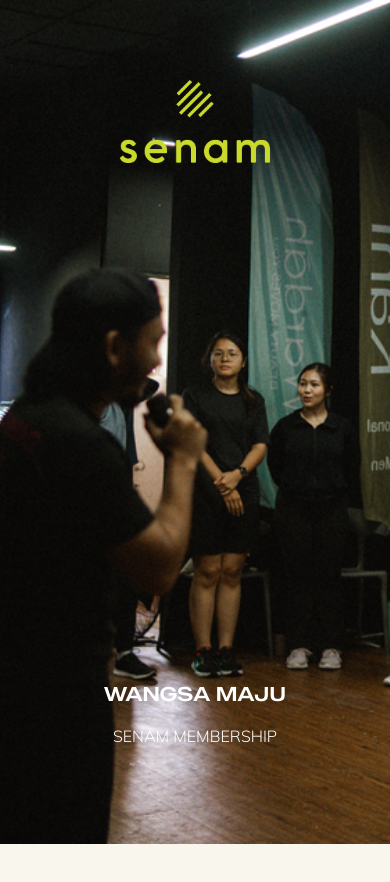
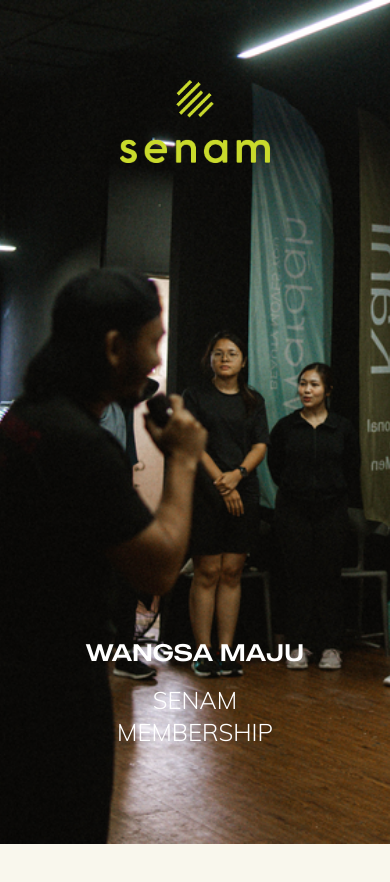
Before and after one commit to ifaridaiman/senamweb, a Next.js app: page /coming-soon in a window 390 px wide. Shown: the top 882 px of the page. Built offline with nearby package versions, Linux system fonts and the light colour scheme.

Commit message:
update code for deployment with fix typo

```diff
--- a/app/coming-soon/partials/section1.tsx
+++ b/app/coming-soon/partials/section1.tsx
@@ -17,8 +17,8 @@
         />
       </div>
       <div className="flex flex-col justify-center items-center">
-          <h1 className={`text-white text-xl md:text-5xl mb-4 ${outerSansRegular.className}`}>WANGSA MAJU</h1>
-          <h2 className={`text-white text-base md:text-4xl mb-4 ${mulishLight.className}`}>SENAM MEMBERSHIP</h2>
+          <h1 className={`text-white text-2xl text-center md:text-5xl mb-4 ${outerSansRegular.className}`}>WANGSA MAJU</h1>
+          <h2 className={`text-white text-2xl text-center md:text-4xl mb-4 ${mulishLight.className}`}>SENAM MEMBERSHIP</h2>
       </div>
     </section>
   );
--- a/app/coming-soon/partials/section2.tsx
+++ b/app/coming-soon/partials/section2.tsx
@@ -91,9 +91,9 @@
   };
 
   return (
-    <div className="md:max-w-[1600px] mx-auto" data-aos="fade-up">
+    <div className="md:max-w-[1600px] mx-auto text-black" data-aos="fade-up">
       <Toaster />
-      <div className="h-auto md:h-screen flex flex-col justify-top items-center py-28 px-8">
+      <div className="h-auto md:h-screen flex flex-col justify-top items-center py-28 px-8 ">
         <h2 className="text-6xl">BE THE FIRST TO KNOW</h2>
         <p className="text-4xl">WHEN SENAM PRE-SALE DROPS</p>
         <form onSubmit={handleSubmit} className="mt-20 w-full md:w-[800px]">
--- a/app/coming-soon/partials/section3.tsx
+++ b/app/coming-soon/partials/section3.tsx
@@ -4,7 +4,7 @@
 
 const Section3 = () => {
   return (
-    <div className="md:max-w-[1600px] mx-auto" data-aos="fade-up">
+    <div className="md:max-w-[1600px] mx-auto text-black" data-aos="fade-up">
         <div className='flex flex-col md:flex-row gap-4 h-auto md:h-screen justify-center items-top md:p-20 p-8'>
             <div className='w-full md:w-1/2 flex justify-center items-center'>
                 <Image src={'/assets/comingSoon/senamClub_comingsoon2.png'} alt='senamClubComingSoon2' width={500} height={800} className='h-full w-full md:w-auto' />
--- a/app/coming-soon/partials/section4.tsx
+++ b/app/coming-soon/partials/section4.tsx
@@ -4,7 +4,7 @@
 
 const Section4 = () => {
   return (
-    <div className="md:max-w-[1600px] mx-auto" data-aos="fade-up">
+    <div className="md:max-w-[1600px] mx-auto text-black" data-aos="fade-up">
         <div className='flex flex-col-reverse md:flex-row gap-4 h-auto md:h-screen justify-center items-top md:p-20 p-8'>
             <div className='w-full md:w-1/2 '>
                 <div className={`mb-8`}>
--- a/app/coming-soon/partials/section5.tsx
+++ b/app/coming-soon/partials/section5.tsx
@@ -4,7 +4,7 @@
 
 const Section5 = () => {
   return (
-    <div className="md:max-w-[1600px] mx-auto" data-aos="fade-up">
+    <div className="md:max-w-[1600px] mx-auto text-black" data-aos="fade-up">
         <div className='flex flex-col md:flex-row gap-4 h-auto md:h-screen justify-center items-top md:p-20 p-8'>
             <div className='w-full md:w-1/2 flex justify-center items-center'>
                 <Image src={'/assets/comingSoon/senamClub_comingsoon4.png'} alt='senamClubComingSoon4' width={500} height={800} className='h-full w-full md:w-auto' />
--- a/app/coming-soon/partials/section6.tsx
+++ b/app/coming-soon/partials/section6.tsx
@@ -26,7 +26,7 @@
             <ul className={`text-xl md:text-2xl mb-4 ${mulishLight.className} list-disc ml-5 md:ml-8`}>
               <li>Walk-In Sessions</li>
               <li>10x Visit Pass</li>
-              <li>1=Month Pass</li>
+              <li>1-Month Pass</li>
             </ul>
             <p className={`text-xl md:text-2xl mb-4 ${mulishLight.className}`}>
               Keep in mind that non-recurring packages have higher fees compared
--- a/app/coming-soon/partials/section8.tsx
+++ b/app/coming-soon/partials/section8.tsx
@@ -9,7 +9,7 @@
             <div className="w-full md:w-2/3 flex flex-col justify-between">
                 <div>
                     <h4 className={`${outerSansRegular.className} text-2xl md:text-4xl mb-10`}>Q: WHEN WILL SENAM 2025 OFFICIALLY OPEN?</h4>
-                    <p className={`text-xl md:text-2xl mb-8  ${mulishLight.className}`}>The new and improved Senam is gearing up to launch in early February 2025! We’re currently in the final stages of setting up equipment and preparing the space to deliver the ultimate strength and conditioning experience.:</p>
+                    <p className={`text-xl md:text-2xl mb-8  ${mulishLight.className}`}>The new and improved Senam is gearing up to launch in early February 2025! We’re currently in the final stages of setting up equipment and preparing the space to deliver the ultimate strength and conditioning experience.</p>
                     <p className={`text-xl md:text-2xl mb-8  ${mulishLight.className}`}>To celebrate the launch, we’re offering an exclusive pre-sale deal for early sign-ups. This limited-time offer gives you a chance to secure your spot at a significantly discounted rate before we officially open. Don’t miss out—be part of the first wave of participants to experience the new Senam!</p>
                 </div>
                 <div >
```
